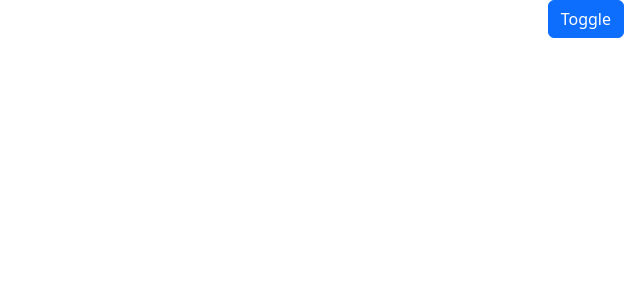
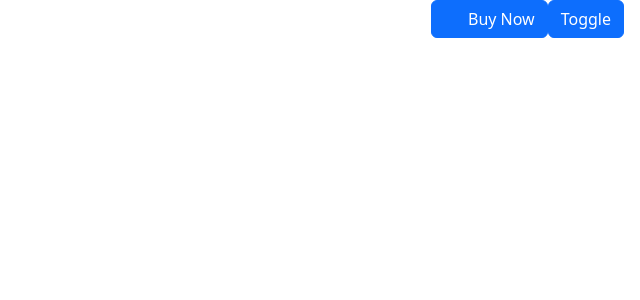
Before and after one commit to premambodkar/angular-assignment-delta, an Angular app: page / in a window 1280 px wide. Shown: the top 300 px of the page, without its empty margins (640-1280 px from the left). Built offline with nearby package versions, Linux system fonts and the light colour scheme.

Commit message:
5 files modified

```diff
--- a/package.json
+++ b/package.json
@@ -23,6 +23,7 @@
     "@angular/router": "^15.0.2",
     "@popperjs/core": "^2.9.2",
     "angular/material": "*",
+    "material-icons": "^1.13.1",
     "rxjs": "^7.5.7",
     "tslib": "^2.4.1",
     "zone.js": "^0.12.0"
--- a/src/app/app.component.css
+++ b/src/app/app.component.css
@@ -1,6 +1,14 @@
 .example-container {
   width: 100vw;
   height: 100vh;
+}
+
+.mat-drawer-inner-container {
+  background-color: #000d58;
+}
+
+.list-group {
+  background-color: #000d58 !important;
 }
 
 .page-content {
@@ -25,6 +33,6 @@ mat-drawer-content {
 }
 
 .mat-drawer-backdrop {
-  background-color: blueviolet;
+  background-color: #000d58;
   opacity: 50%;
 }
--- a/src/app/app.component.html
+++ b/src/app/app.component.html
@@ -21,6 +21,16 @@
             >
               Toggle
             </button>
+            <button
+              mat-raised-button
+              class="btn btn-primary ml-2"
+              (click)="drawer.toggle()"
+            >
+              <div class="d-flex align-items-center">
+                <mat-icon fontIcon="cart"> </mat-icon>
+                <span>Buy Now</span>
+              </div>
+            </button>
           </div>
         </mat-toolbar-row>
       </mat-toolbar>
--- a/src/app/app.component.ts
+++ b/src/app/app.component.ts
@@ -1,9 +1,15 @@
-import { Component, VERSION, ViewChild } from '@angular/core';
+import {
+  Component,
+  VERSION,
+  ViewChild,
+  ViewEncapsulation,
+} from '@angular/core';
 
 @Component({
   selector: 'my-app',
   templateUrl: './app.component.html',
   styleUrls: ['./app.component.css'],
+  encapsulation: ViewEncapsulation.None,
 })
 export class AppComponent {
   menuItem: MenuItem[] = [
--- a/src/styles.css
+++ b/src/styles.css
@@ -1 +1,2 @@
 /* Add application styles & imports to this file! */
+@import '~material-icons/iconfont/material-icons.css';
```
